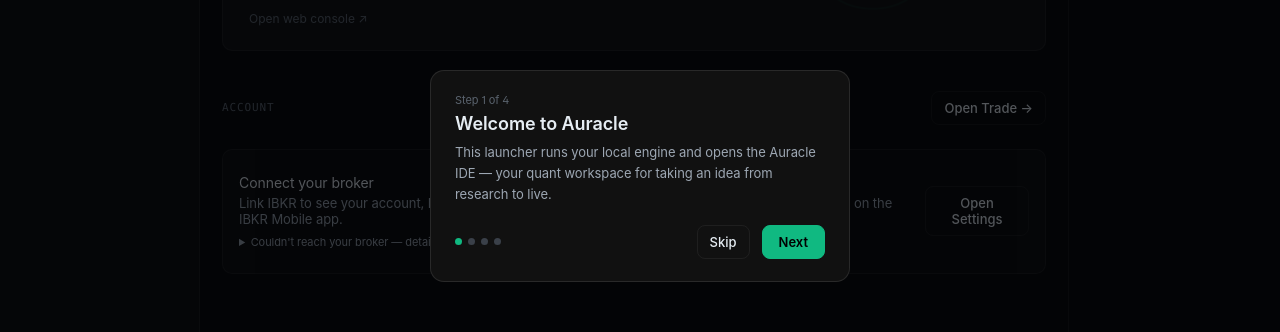
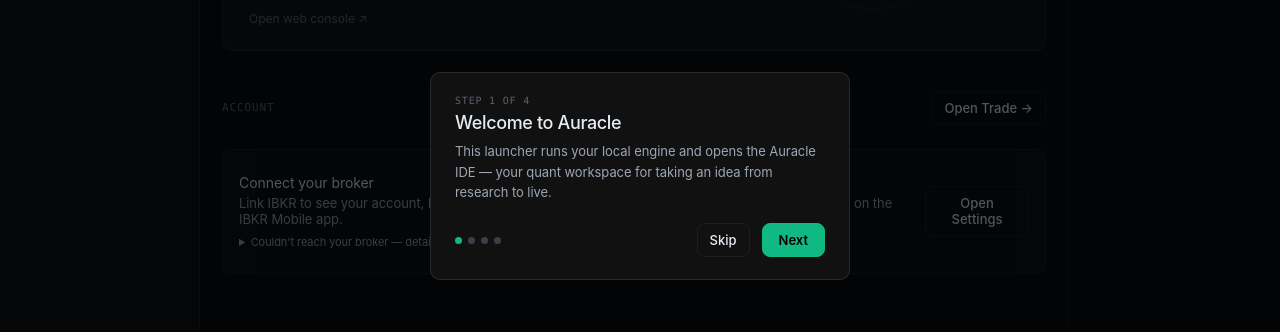
Before and after one commit to SiixQuant/auracle-desktop, a React (Vite) app: page / in a window 1280 px wide. Shown: the part 224-556 px from the top of the page. Built offline with nearby package versions, Linux system fonts and the light colour scheme.

Commit message:
refactor(ui): align tutorial coachmarks to the terminal language

```diff
--- a/src/styles/app.css
+++ b/src/styles/app.css
@@ -1211,11 +1211,11 @@
   max-width: 90%;
   background: var(--bg-elev);
   border: 1px solid var(--line-strong);
-  border-radius: 14px;
+  border-radius: var(--r-lg);
   padding: 22px 24px;
 }
-.tut-step-label { font-size: 11px; color: var(--fg-muted); }
-.tut-title { font-size: 18px; font-weight: 600; margin: 6px 0 8px; }
+.tut-step-label { font-family: var(--font-mono); font-size: 10px; font-weight: 500; letter-spacing: 0.08em; text-transform: uppercase; color: var(--fg-muted); }
+.tut-title { font-size: var(--t-lg); font-weight: 500; letter-spacing: -0.02em; margin: 6px 0 8px; }
 .tut-body { color: var(--fg-dim); font-size: 13px; line-height: 1.6; margin: 0; }
 .tut-foot { display: flex; align-items: center; justify-content: space-between; margin-top: 20px; }
 .tut-dots { display: flex; gap: 6px; }
```
